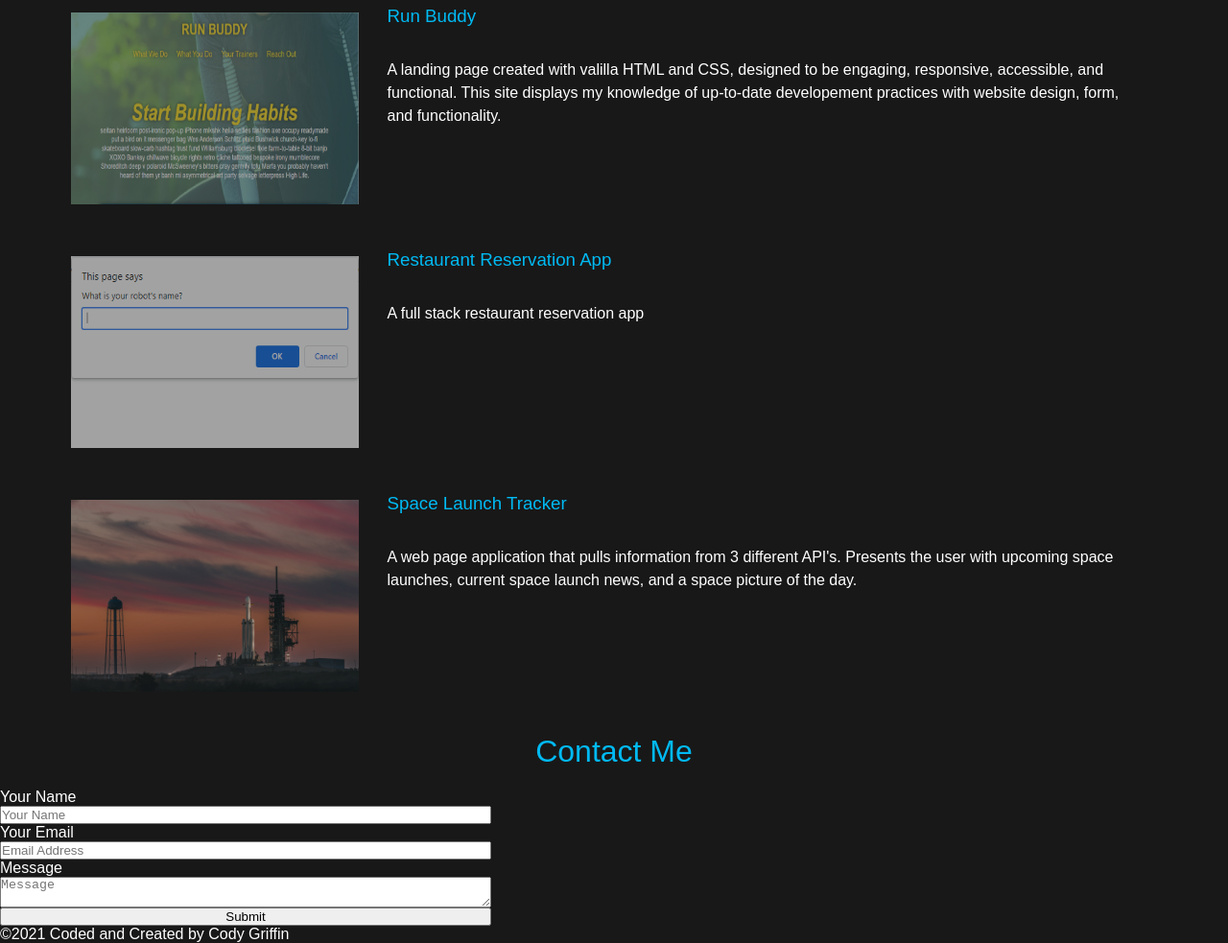
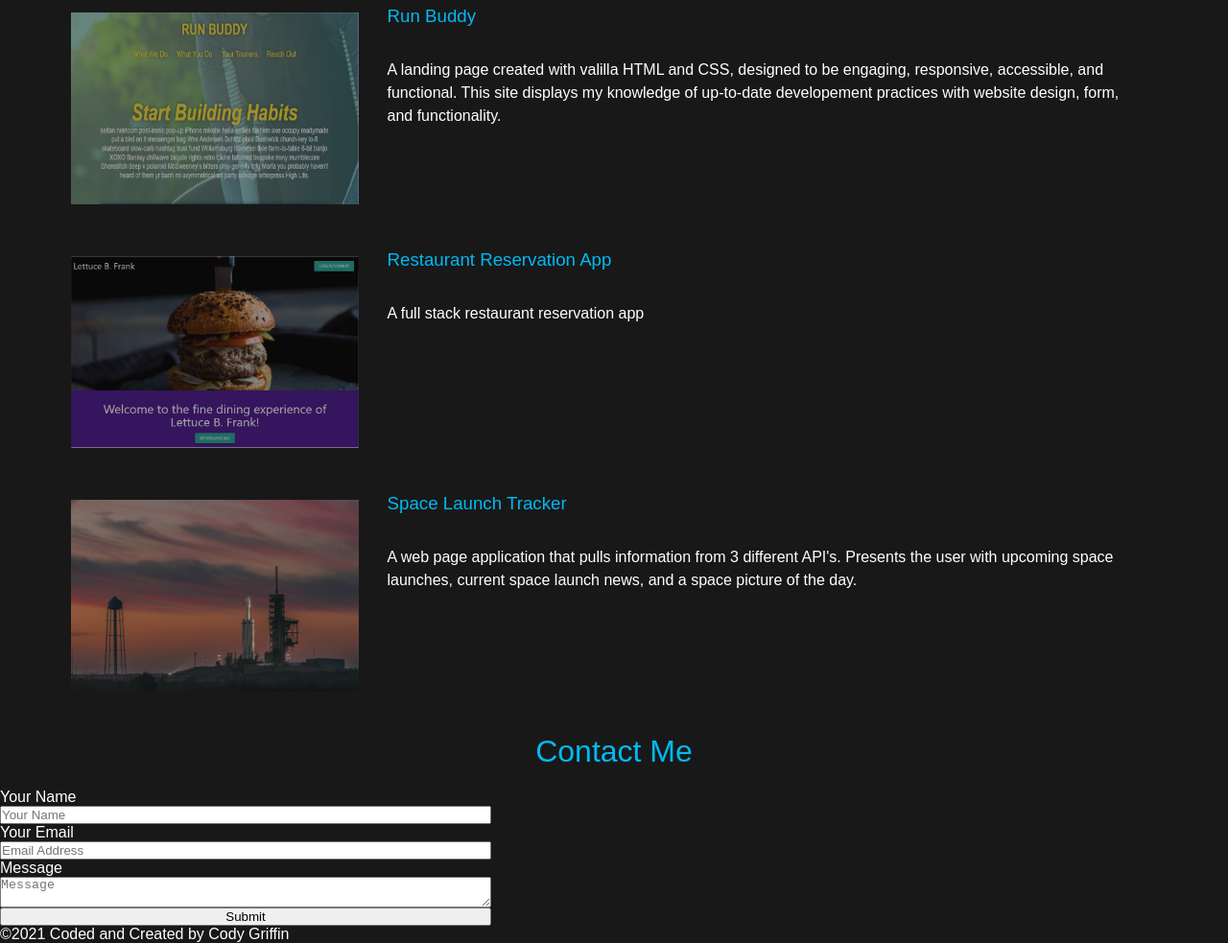
Before and after one commit to cynogriffin/CodyGriffin-portfolio, a plain HTML site: page index.html in a window 1280 px wide. Shown: the part 815-1798 px from the top of the page at 96% size. Drawn offline with Linux system fonts and the light colour scheme.

Commit message:
added screenshot for lettuce

```diff
--- a/index.html
+++ b/index.html
@@ -74,7 +74,7 @@
         </div>
         <div class="project">
             <a href="https://github.com/cynogriffin/lettuce-b-frank">
-                <img src="./assets/images/robot gladiators.PNG" alt="browser alert">
+                <img src="./assets/images/lettuce.PNG" alt="browser alert">
             </a>
             <div class="project-words">
                 <h3>Restaurant Reservation App</h3>
```
Also changed, not shown: assets/images/lettuce.PNG (added).
